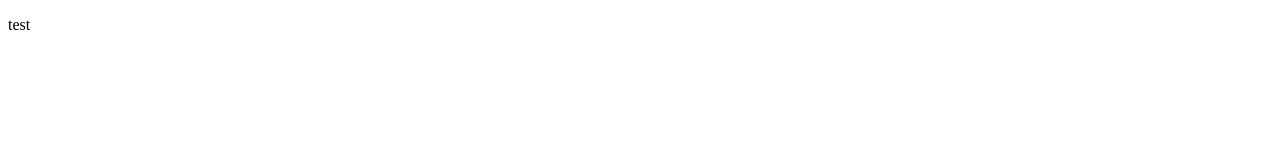
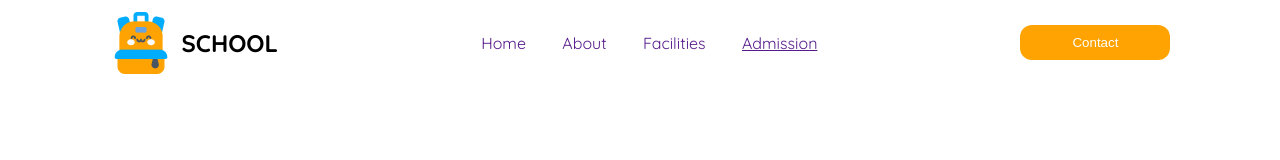
Before and after one commit to SafuGit/2nd-assignment, a plain HTML site: page index.html in a window 1280 px wide. Drawn offline with Linux system fonts and the light colour scheme.

Commit message:
nav layout complete

```diff
--- a/index.html
+++ b/index.html
@@ -4,8 +4,27 @@
   <meta charset="UTF-8">
   <meta name="viewport" content="width=device-width, initial-scale=1.0">
   <title>Kids Education</title>
+  <link rel="stylesheet" href="styles/style.css">
 </head>
-<body>
-  <p>test</p>
+<body class="quicksand-normal">
+  <header>
+    <nav>
+      <div class="nav-container">
+        <div class="nav-logo">
+          <img src="/assets/logo.png" alt="">
+          <h1>SCHOOL</h1>
+        </div>
+        <div class="nav-links">
+          <a href="" style="margin-right: 32px;" class="nav-link">Home</a>
+          <a href="" style="margin-right: 32px;" class="nav-link">About</a>
+          <a href="" style="margin-right: 32px;" class="nav-link">Facilities</a>
+          <a href="">Admission</a>
+        </div>
+        <div class="nav-action">
+          <button>Contact</button>
+        </div>
+      </div>
+    </nav>
+  </header>
 </body>
 </html>
--- /dev/null
+++ b/styles/style.css
@@ -0,0 +1,40 @@
+@import url('https://fonts.googleapis.com/css2?family=Quicksand:wght@300..700&display=swap');
+
+/* *Shared Section */
+.quicksand-normal {
+  font-family: "Quicksand", serif;
+  font-optical-sizing: auto;
+  font-weight: 400;
+  font-style: normal;
+}
+
+/* *Nav Section */
+.nav-container {
+  display: flex;
+  justify-content: space-around;
+  align-items: center;
+}
+
+.nav-container h1 {
+  display: inline-block;
+  text-align: center;
+  margin-left: 10px;
+}
+
+.nav-logo {
+  display: flex;
+  align-items: center;
+}
+
+.nav-action button {
+  width: 150px;
+  padding: 10px;
+  border-radius: 12px;
+  border: none;
+  background-color: #FEA301;
+  color: white;
+}
+
+.nav-link {
+  text-decoration: none;
+}
```
